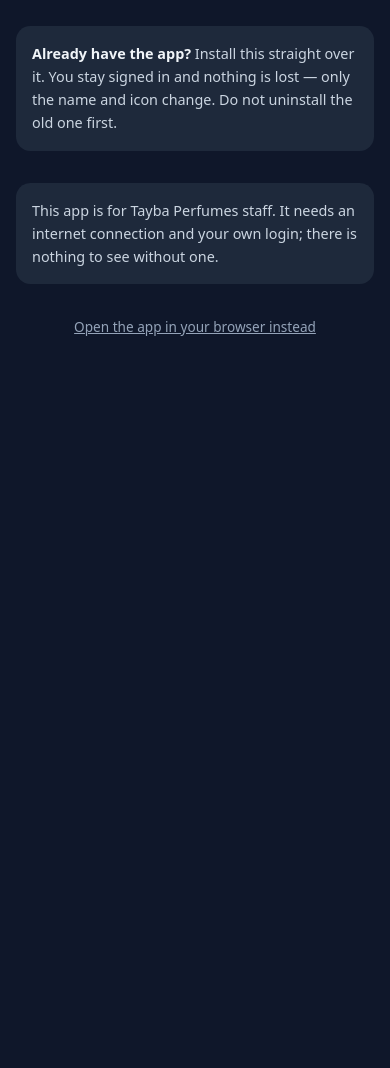
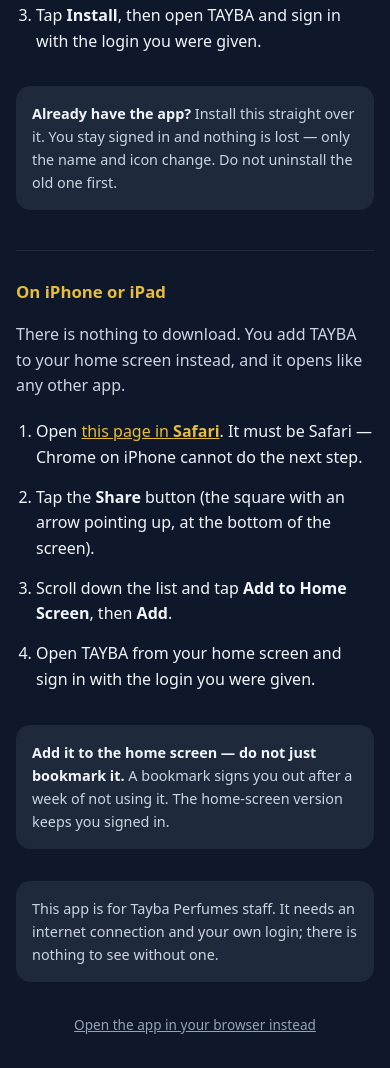
Before and after one commit to rashidrashi7818-byte/ozane-app, a plain HTML site: page download/index.html in a window 390 px wide. Shown: the part 578-1646 px from the top of the page. Before the commit the page ends 947 px from the top, so only its background shows below. Drawn offline with Linux system fonts and the light colour scheme.

Commit message:
Tell iPhone users how to add TAYBA to the home screen

```diff
--- a/download/index.html
+++ b/download/index.html
@@ -24,7 +24,12 @@
     padding:1rem; border-radius:1rem;
   }
   a.get span { display:block; font-weight:500; font-size:.8rem; opacity:.75; }
-  ol { padding-left:1.25rem; margin:2rem 0 0; }
+  h2 { margin:2.5rem 0 1rem; font-size:1.05rem; color:var(--gold);
+       border-top:1px solid #1e293b; padding-top:1.75rem; }
+  h2:first-of-type { margin-top:2rem; }
+  p.lede { margin:0 0 .5rem; color:#cbd5e1; }
+  ol { padding-left:1.25rem; margin:1.25rem 0 0; }
+  ol a { color:var(--gold); }
   li { margin-bottom:.9rem; }
   .note {
     margin-top:2rem; padding:1rem; border-radius:.9rem;
@@ -42,6 +47,8 @@
     <h1>TAYBA</h1>
     <p class="sub">Outlet accounts &middot; version 1.0.0</p>
   </header>
+
+  <h2>On Android</h2>
 
   <a class="get" href="TAYBA-1.0.0.apk" download>
     Download for Android
@@ -62,6 +69,30 @@
     Do not uninstall the old one first.
   </p>
 
+  <h2>On iPhone or iPad</h2>
+
+  <p class="lede">
+    There is nothing to download. You add TAYBA to your home screen instead,
+    and it opens like any other app.
+  </p>
+
+  <ol>
+    <li>Open <a href="../">this page in <strong>Safari</strong></a>.
+        It must be Safari &mdash; Chrome on iPhone cannot do the next step.</li>
+    <li>Tap the <strong>Share</strong> button (the square with an arrow
+        pointing up, at the bottom of the screen).</li>
+    <li>Scroll down the list and tap <strong>Add to Home Screen</strong>,
+        then <strong>Add</strong>.</li>
+    <li>Open TAYBA from your home screen and sign in with the login you
+        were given.</li>
+  </ol>
+
+  <p class="note">
+    <strong>Add it to the home screen &mdash; do not just bookmark it.</strong>
+    A bookmark signs you out after a week of not using it. The home-screen
+    version keeps you signed in.
+  </p>
+
   <p class="note">
     This app is for Tayba Perfumes staff. It needs an internet connection and
     your own login; there is nothing to see without one.
```
